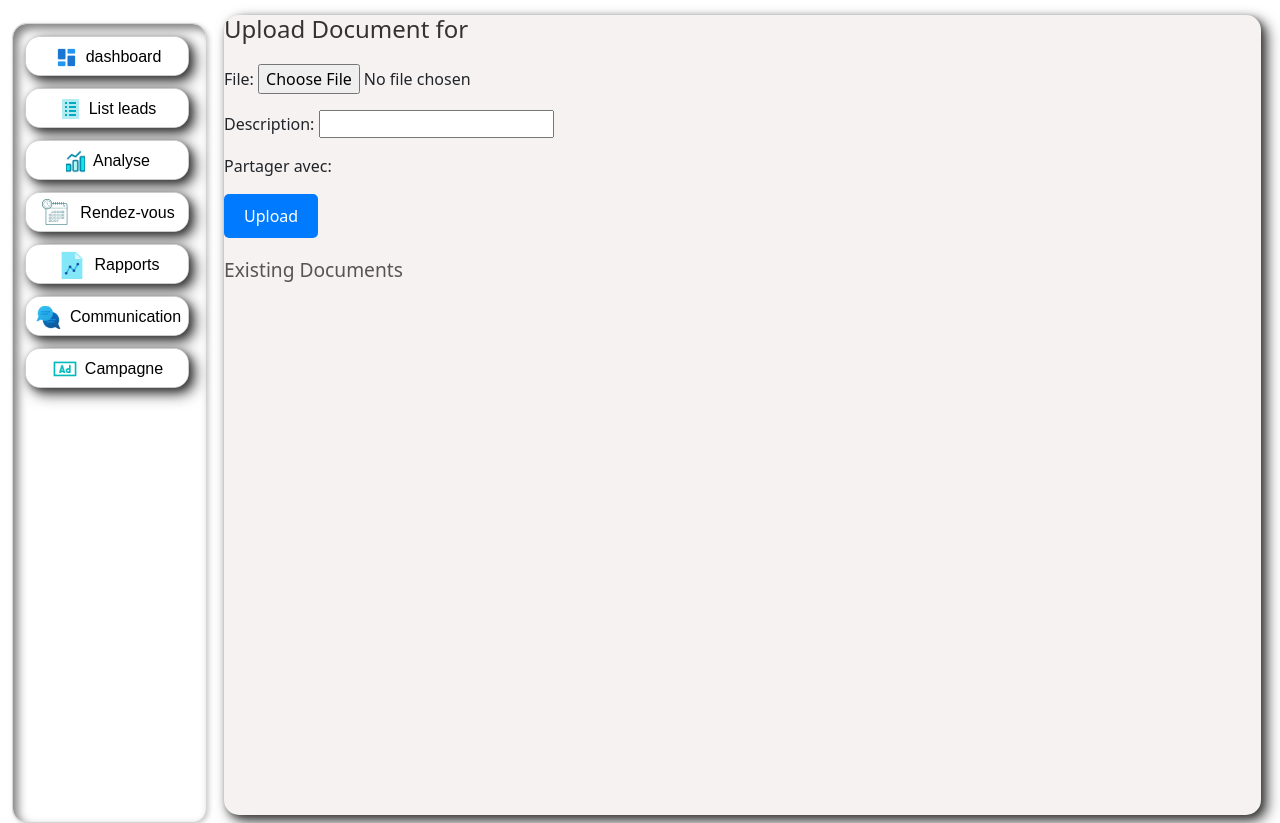
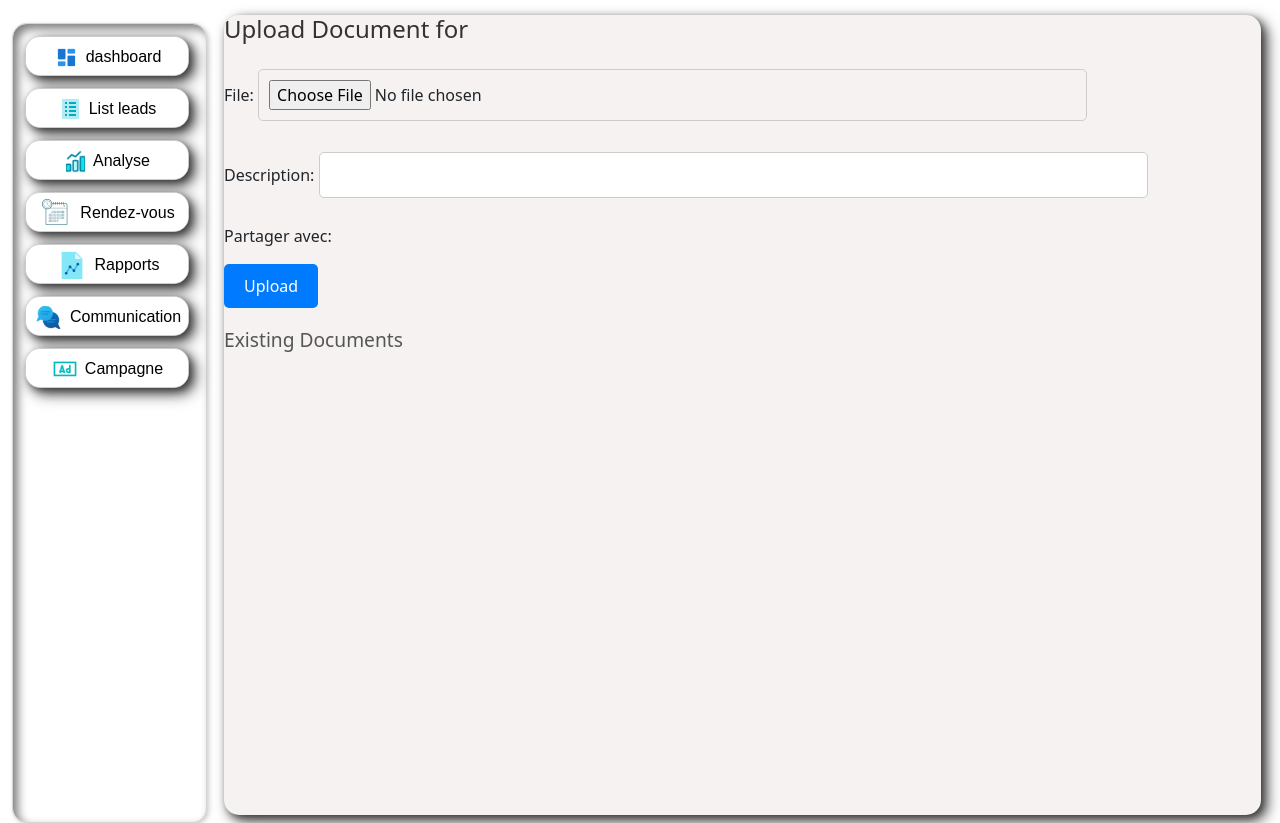
Before and after one commit to ghizlane112/CRRM, a Django app: template Cenv/Projet/templates/communication/upload_document.html in a window 1280 px wide. Shown: the part 116-939 px from the top of the page. Run offline with Django 5.2, Linux system fonts and the light colour scheme; the template is opened without the code that fills it: values that come from a table or form of the project are taken from there, others are empty; parts of the project's set-up code (start-up, migrations or seed data) failed here and were passed over; some libraries are stand-ins or nearby versions.

Commit message:
upload css

```diff
--- a/Cenv/Projet/templates/communication/upload_document.html
+++ b/Cenv/Projet/templates/communication/upload_document.html
@@ -1,16 +1,16 @@
-{%include 'parts/nav.html'%}
+{% include 'parts/nav.html' %}
 {% block content %}
 <head>
   <style>
-   .right-left{
-background-color:#F6F2F2;
+    .right-left {
+      background-color: #F6F2F2;
       border-radius: 15px;
       height: 100%;
       width: 81%;
       max-width: 87%;
       position: absolute;
       top: 131px;
-left:17.5%;
+      left: 17.5%;
       overflow: auto;
       box-shadow:
         2px 2px 5px rgba(0, 0, 0, 0.2), /* Première ombre */
@@ -52,6 +52,19 @@ box-shadow:
       background-color: #0056b3;
     }
 
+    /* Augmenter la taille des champs d'entrée */
+    .right-left form input[type="text"],
+    .right-left form input[type="file"],
+    .right-left form textarea {
+      width: 80%;
+      margin-left: 23px;
+      padding: 10px;
+      margin: 5px 0 10px 0;
+      border: 1px solid #ccc;
+      border-radius: 5px;
+      font-size: 1em;
+    }
+
     /* Styles pour la liste des documents */
     .right-left ul {
       list-style-type: none;
@@ -60,6 +73,10 @@ box-shadow:
 
     .right-left ul li {
       margin-bottom: 10px;
+      padding: 10px;
+      background-color: #fff;
+      border: 1px solid #ddd;
+      border-radius: 5px;
     }
 
     .right-left ul li a {
@@ -70,11 +87,21 @@ box-shadow:
     .right-left ul li a:hover {
       text-decoration: underline;
     }
+
+    /* Styles pour les utilisateurs partagés */
+    .right-left ul li .shared-with {
+      font-size: 0.9em;
+      color: #666;
+    }
+
+    .right-left ul li .shared-with span {
+      font-weight: bold;
+    }
   </style>
 </head>
 <body>
   <div class="left-side">
-    {%include 'parts/button.html'%}
+    {% include 'parts/button.html' %}
   </div>
   <div class="right-left">
     <h2>Upload Document for {{ lead.name }}</h2>
@@ -90,16 +117,16 @@ box-shadow:
       {% for document in lead.documents.all %}
         <li>
           <a href="{{ document.file.url }}">{{ document.file.name }}</a> - {{ document.uploaded_at }}
+          <div class="shared-with">
             <br>Shared with:
             {% for user in document.shared_with.all %}
               {{ user.username }}
               {% if not forloop.last %}, {% endif %}
             {% endfor %}
+          </div>
         </li>
       {% endfor %}
     </ul>
-
   </div>
-
 </body>
 {% endblock %}
```
Also changed, not shown: Cenv/Projet/media/documents/Best_Customer_Relationship_Management_Software_-_Reviano.jfif (added). Lines whose indentation alone changed are shown as unchanged.
